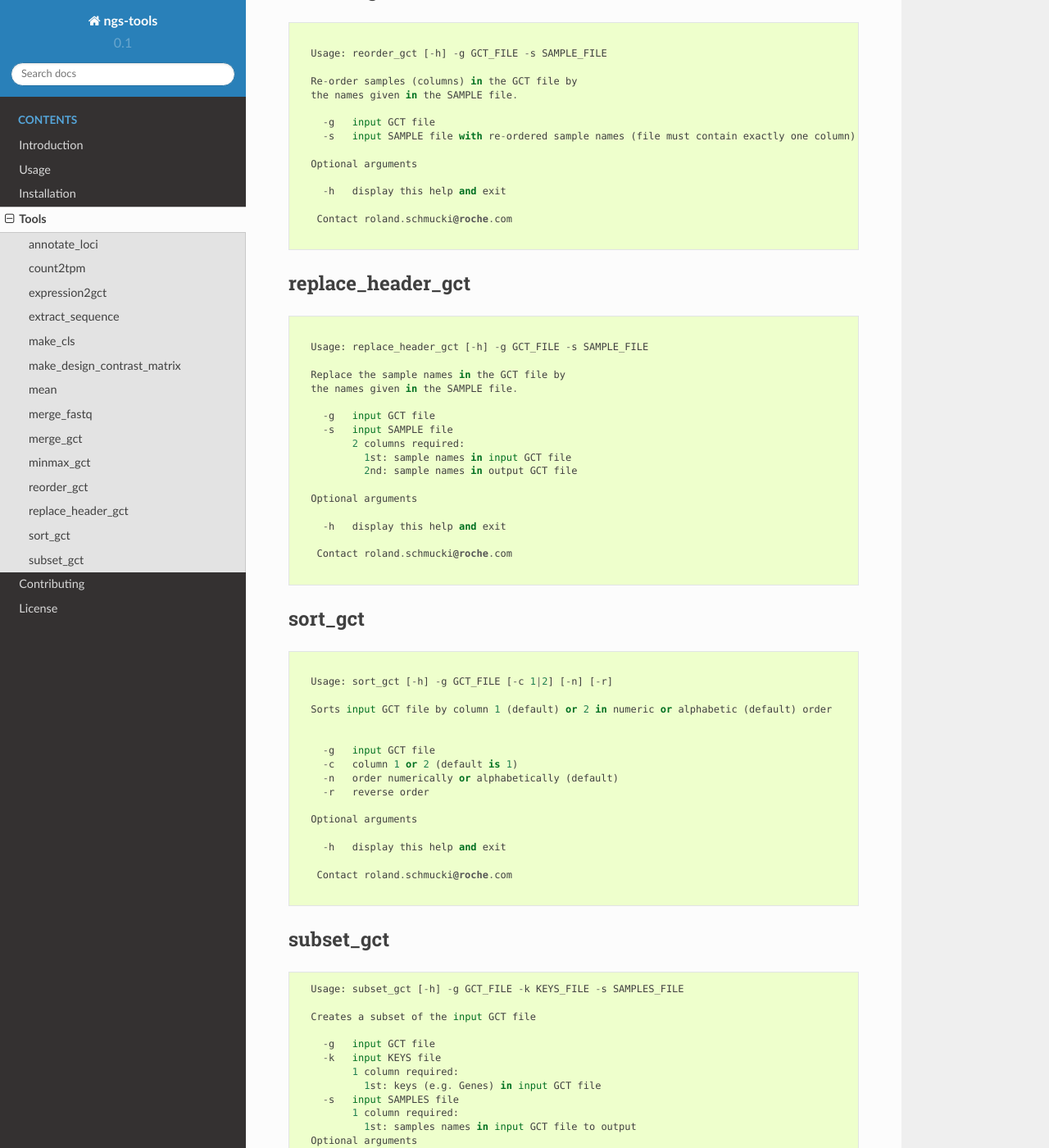
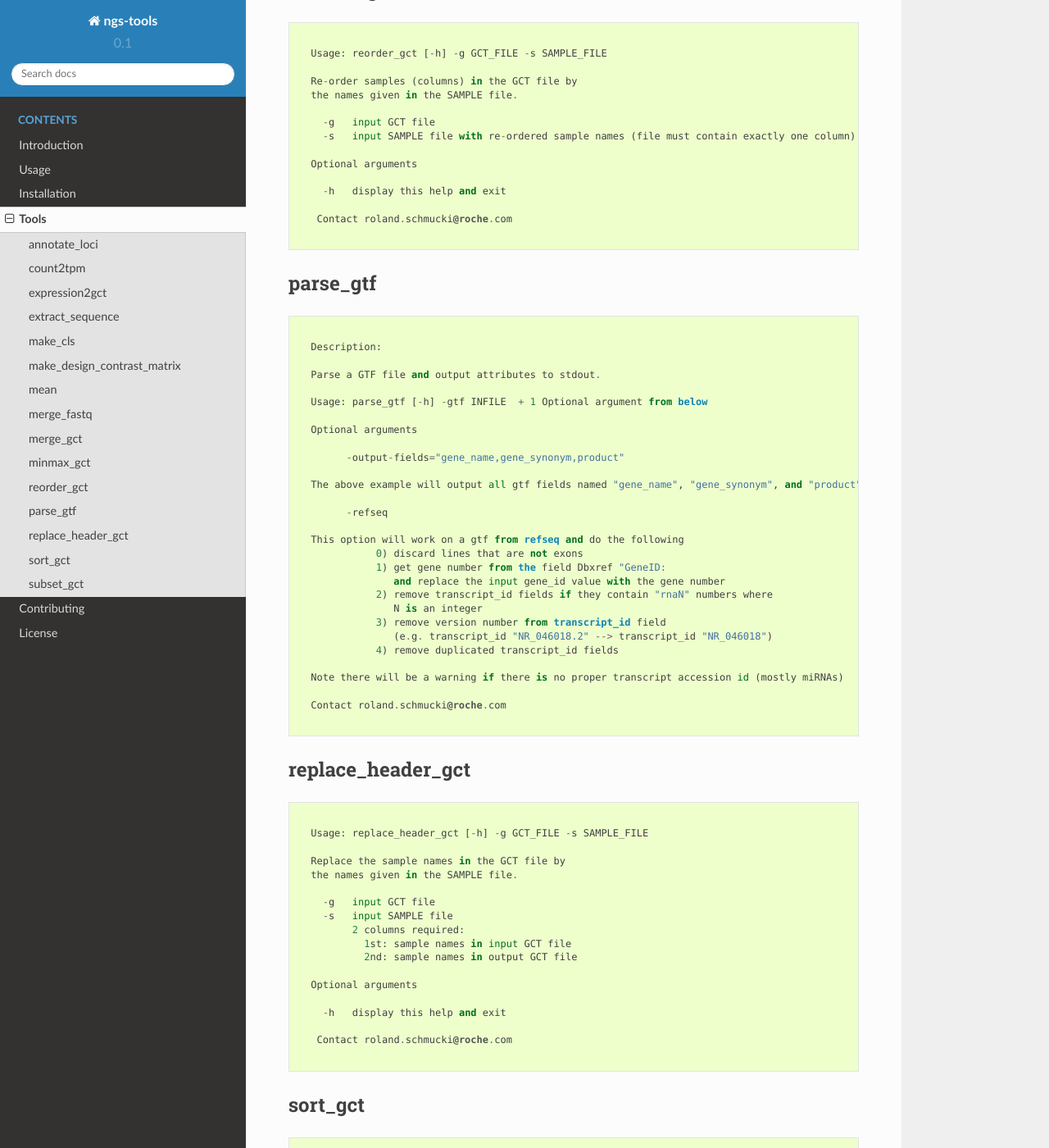
Before and after one commit to bedapub/ngs-tools, a Sphinx documentation site: the page built from doc/tools.md, in a window 1280 px wide and 1400 px high, scrolled down 4927 px. Shown: the whole window at 82% size. Built offline with Sphinx 7.4.7 and the Read the Docs theme 2.0.0, drawn with Linux system fonts in a browser that asks for light colours.

Commit message:
Update tools.md

````diff
--- a/doc/tools.md
+++ b/doc/tools.md
@@ -289,6 +289,40 @@ Report bugs and feedback to roland.schmucki@roche.com
 
 ```
 
+## parse_gtf
+
+```
+
+  Description:
+
+  Parse a GTF file and output attributes to stdout.
+
+  Usage: parse_gtf [-h] -gtf INFILE  + 1 Optional argument from below
+
+  Optional arguments
+
+        -output-fields="gene_name,gene_synonym,product"
+
+  The above example will output all gtf fields named "gene_name", "gene_synonym", and "product"
+
+        -refseq
+
+  This option will work on a gtf from refseq and do the following
+             0) discard lines that are not exons
+             1) get gene number from the field Dbxref "GeneID:
+                and replace the input gene_id value with the gene number
+             2) remove transcript_id fields if they contain "rnaN" numbers where
+                N is an integer
+             3) remove version number from transcript_id field
+                (e.g. transcript_id "NR_046018.2" --> transcript_id "NR_046018")
+             4) remove duplicated transcript_id fields
+
+  Note there will be a warning if there is no proper transcript accession id (mostly miRNAs)
+
+  Contact roland.schmucki@roche.com
+
+```
+
 ## replace_header_gct
 
 ```
````
